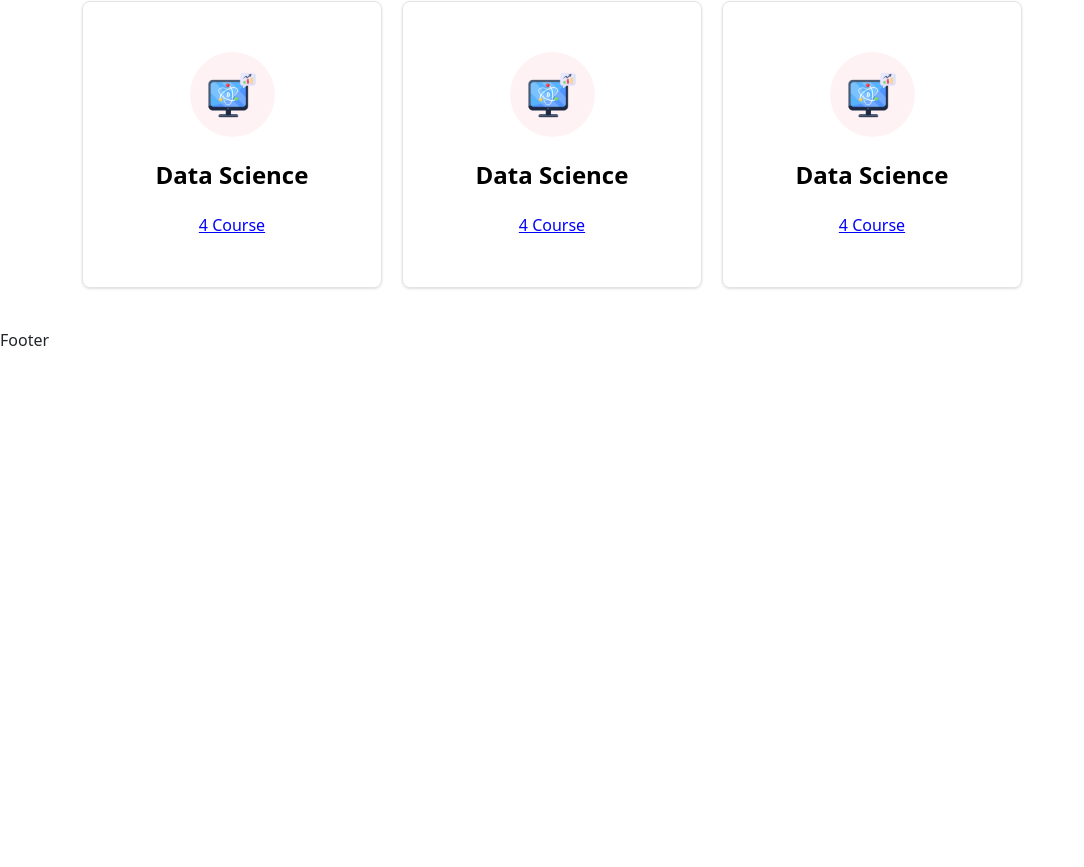
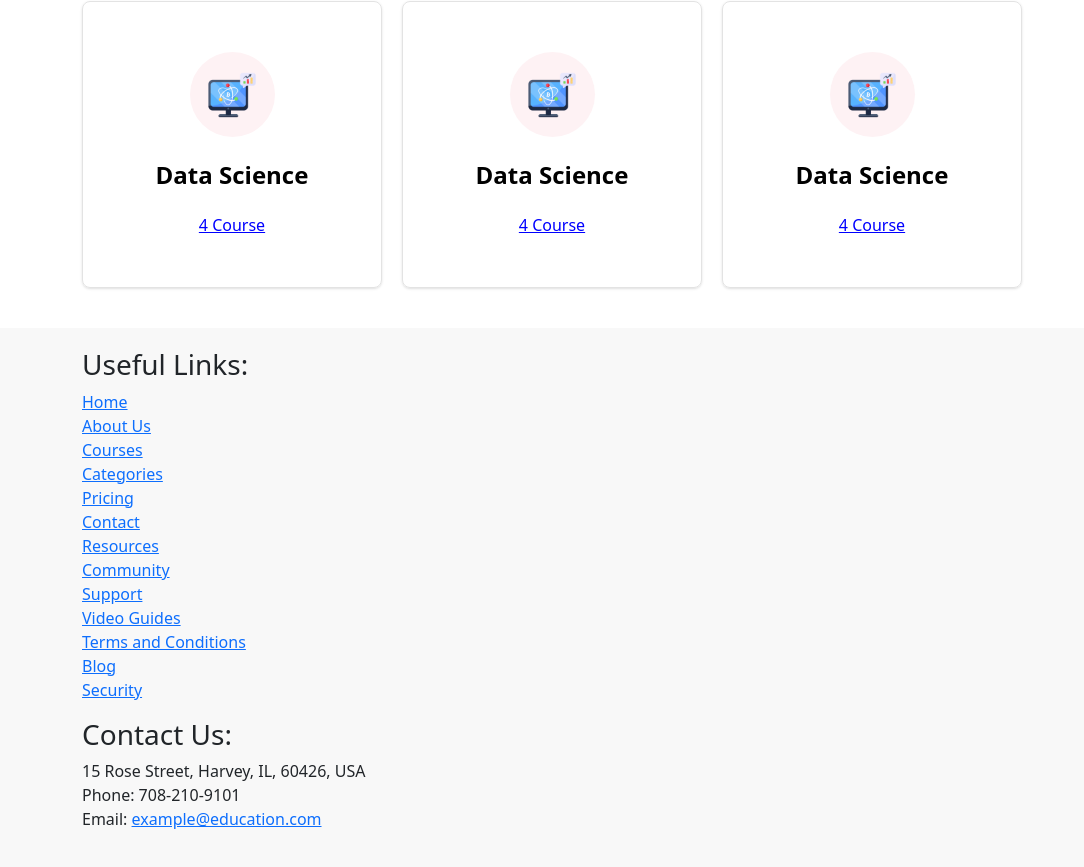
Before and after one commit to TariqueMasood/al-huzaifi, a React (Create React App) app: page / in a window 1280 px wide. Shown: the part 1705-2572 px from the top of the page, without its empty margins (0-1084 px from the left). Before the commit the page ends 2057 px from the top, so only its background shows below. Built offline with nearby package versions, Linux system fonts and the light colour scheme.

Commit message:
CSE:Rebaase code

```diff
--- /dev/null
+++ b/src/components/LinkItem.tsx
@@ -0,0 +1,18 @@
+import React from "react";
+
+interface LinkItemProps {
+  href: string;
+  text: string;
+}
+
+const LinkItem = (props: LinkItemProps) => {
+  return (
+    <div>
+      <li>
+        <a href={props.href}>{props.text}</a>
+      </li>
+    </div>
+  );
+};
+
+export default LinkItem;
--- /dev/null
+++ b/src/components/contact.tsx
@@ -0,0 +1,16 @@
+import React from "react";
+
+const Contact = () => (
+  <div>
+    <h3>Contact Us:</h3>
+    <address>
+      15 Rose Street, Harvey, IL, 60426, USA
+      <br />
+      Phone: 708-210-9101
+      <br />
+      Email: <a href="mailto:example@education.com">example@education.com</a>
+    </address>
+  </div>
+);
+
+export default Contact;
--- a/src/components/footer.tsx
+++ b/src/components/footer.tsx
@@ -1,7 +1,50 @@
 import React from "react";
+import LinkItem from "./LinkItem";
+import Contact from "./contact";
 
 const Footer = () => {
-  return <div>Footer</div>;
+  const links = [
+    { href: "#", text: "Home" },
+    { href: "#", text: "About Us" },
+    { href: "#", text: "Courses" },
+    { href: "#", text: "Categories" },
+    { href: "#", text: "Pricing" },
+    { href: "#", text: "Contact" },
+    { href: "#", text: "Resources" },
+    { href: "#", text: "Community" },
+    { href: "#", text: "Support" },
+    { href: "#", text: "Video Guides" },
+    { href: "#", text: "Terms and Conditions" },
+    { href: "#", text: "Blog" },
+    { href: "#", text: "Security" },
+  ];
+
+  return (
+    <footer style={footerStyle}>
+      <div className="container">
+        <div>
+          <h3>Useful Links:</h3>
+          <ul style={listStyle}>
+            {links.map((link, index) => (
+              <LinkItem key={index} href={link.href} text={link.text} />
+            ))}
+          </ul>
+        </div>
+        <Contact />
+      </div>
+    </footer>
+  );
+};
+
+const footerStyle: React.CSSProperties = {
+  backgroundColor: "#f8f8f8",
+  padding: "20px",
+  textAlign: "left",
+};
+
+const listStyle: React.CSSProperties = {
+  listStyleType: "none",
+  padding: 0,
 };
 
 export default Footer;
--- a/src/pages/home.tsx
+++ b/src/pages/home.tsx
@@ -63,7 +63,7 @@ const popularCourseCardData = [
     clock: "12:00",
     hour: "hour",
     userImage: userImage,
-    userName: "masum billh",
+    userName: "masum billah",
     designation: "data science",
   },
   {
```
